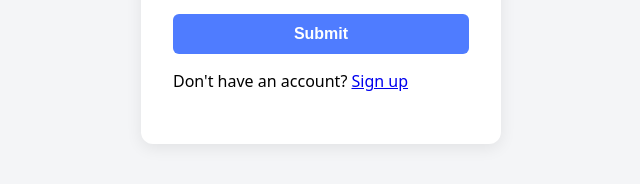
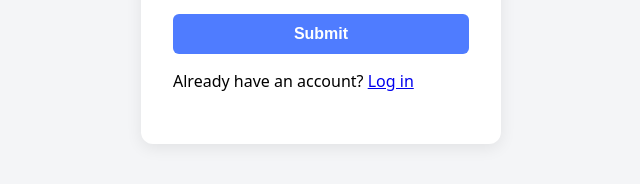
Before and after one commit to AhmedKrs1/GameSite, a website: page signup.html in a window 1280 px wide. Shown: the part 558-742 px from the top of the page, 319-959 px from the left. Drawn offline with Linux system fonts and the light colour scheme.

Commit message:
login fix

```diff
--- a/server.js
+++ b/server.js
@@ -17,7 +17,7 @@ app.use(session({
     cookie: { secure: false
        , maxAge: 24 * 60 * 60 * 1000 // 1 day in milliseconds
      } // Set to true if using HTTPS
-}));v
+}));
 
 // Signup route
 app.post('/api/signup', async (req, res) => {
--- a/signup.html
+++ b/signup.html
@@ -31,8 +31,8 @@
             <label class="form-check-label" for="exampleCheck1">Check me out</label>
         </div>
         <button type="submit" class="btn btn-primary">Submit</button>
-        <p class="signup-prompt"> Don't have an account?
-            <a href="sign-up.html">Sign up</a>
+        <p class="signup-prompt"> Already have an account?
+            <a href="login.html">Log in</a>
        </p>
         </form>
         <!--- Link the javascript file -->
```
Also changed, not shown: login.html (+2 -1 lines).
